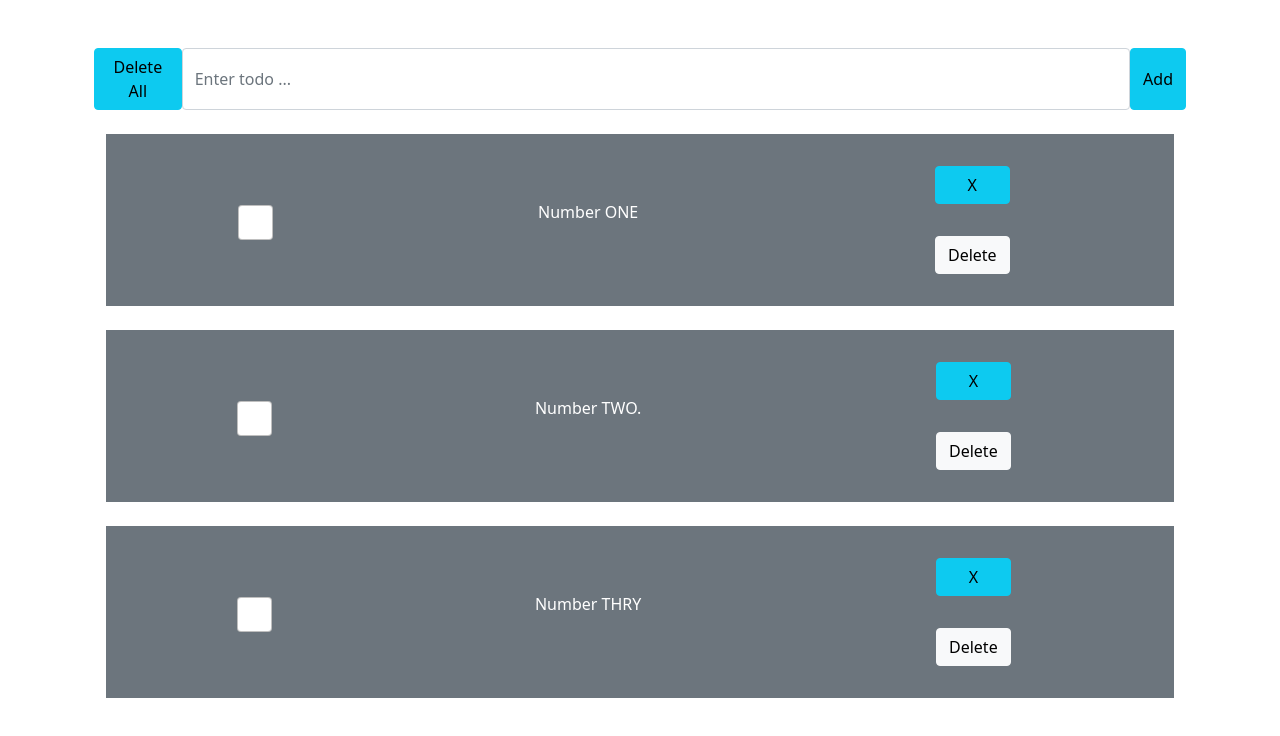
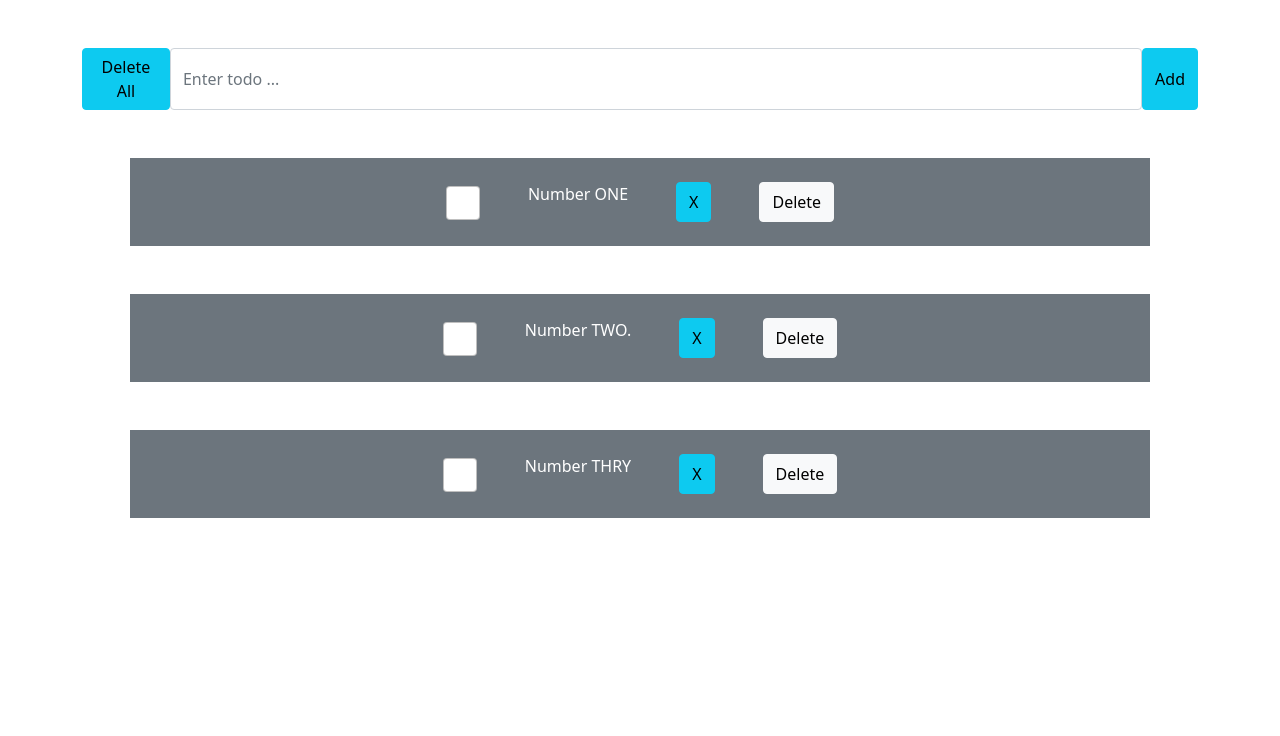
Before and after one commit to shikvladimir/react-test, a React (Create React App) app: page / in a window 1280 px wide. Shown: the top 736 px of the page. Built offline with nearby package versions, Linux system fonts and the light colour scheme.

Commit message:
refactor|App,Header,TodoItem|TodoItem|create clicks, inputs and chackbox

```diff
--- a/src/App.jsx
+++ b/src/App.jsx
@@ -3,11 +3,12 @@ import TodoList from './components/TodoList'
 import { useState } from "react";
 
 const App = () => {
-const[inputValue, setInputValue] = useState('')
+  const [inputValue, setInputValue] = useState('')
 
-const handleInput = (event) => {
+  const handleInput = (event) => {
     setInputValue(event.target.value)
-}
+    console.log(event.target.value)
+  }
 
   const todos = [{
     id: 1,
@@ -26,9 +27,11 @@ const handleInput = (event) => {
   }]
 
   return (
-    <div className='container mt-5'>
-      <Header onClick={handleInput} value={inputValue}/>
-      <TodoList data={todos}/>
+    <div className='container py-5'>
+      <Header
+        onClick={handleInput} value={inputValue}
+      />
+      <TodoList data={todos} />
     </div>
   );
 }
--- a/src/components/Header.jsx
+++ b/src/components/Header.jsx
@@ -1,19 +1,34 @@
 const Header = (props) => {
 
-    const handleClick = () => {
-        console.log('Click!');
+    const handleClickAdd = () => {
+        console.log('ClickAdd!');
+    }
+
+    const handleClickDeleteAll = () => {
+        console.log('ClickDeleteAll!');
     }
 
     return (
-        <nav className="container d-flex">
-            <button type="button" className="btn btn-info">Delete All</button>
+        <nav className="d-flex">
+            <button
+                type="button"
+                className="btn btn-info"
+                onClick={handleClickDeleteAll}>
+                Delete All
+            </button>
             <input
                 type="text"
                 className="form-control"
                 placeholder="Enter todo ..."
                 onChange={event => props.onClick(event)}
-                value={props.value} />
-            <button className="btn btn-info" onClick={handleClick}>Add</button>
+                value={props.value}
+            />
+            <button
+                type="button"
+                className="btn btn-info"
+                onClick={handleClickAdd}>
+                Add
+            </button>
         </nav>
     )
 }
--- a/src/components/TodoItem.jsx
+++ b/src/components/TodoItem.jsx
@@ -1,12 +1,33 @@
+import { useState } from "react";
+
 const TodoItem = (props) => {
+
+  const [isComplited, setComlited] = useState(false)
+
+  const handleClickDeleteX = () => {
+    console.log('ClickDeleteX!');
+  }
+
+  const toggleCheckbox = () => {
+    setComlited(!isComplited)
+  }
+
   return (
-    <div className="d-flex align-items-center justify-content-around  m-4  bg-secondary text-white">
-            <input className="form-check-input" style={{height: "35px", width: "35px"}} type="checkbox" value="" />
+    <div className={isComplited ? "d-flex justify-content-center gap-5 p-4 m-5 bg-danger text-white" : "d-flex justify-content-center gap-5 p-4 m-5 bg-secondary text-white"}>
+      <input
+        className="form-check-input w-5 p-3"
+        type="checkbox"
+        checked={isComplited}
+        onChange={toggleCheckbox}
+      />
       <p>{props.todo.text}</p>
-      <div className="d-flex flex-column m-3">
-      <button type="button" className="btn btn-info m-3">X</button>
-      <button type="button" className="btn btn-light m-3">Delete</button>
-      </div>
+      <button
+        type="button"
+        className="btn btn-info"
+        onClick={handleClickDeleteX}>
+        X
+      </button>
+      <button type="button" className="btn btn-light">Delete</button>
     </div>
   )
 }
--- a/src/components/TodoList.jsx
+++ b/src/components/TodoList.jsx
@@ -3,7 +3,7 @@ import TodoItem from "./TodoItem"
 const TodoList = (props) => {
     return (
         <div>
-            {props.data.map(todo => <TodoItem todo={todo}/>)}
+            {props.data.map(todo => <TodoItem todo={todo} />)}
         </div>
     )
 }
```
Also changed, not shown: src/components/Button.jsx (added, +11 -0 lines).
